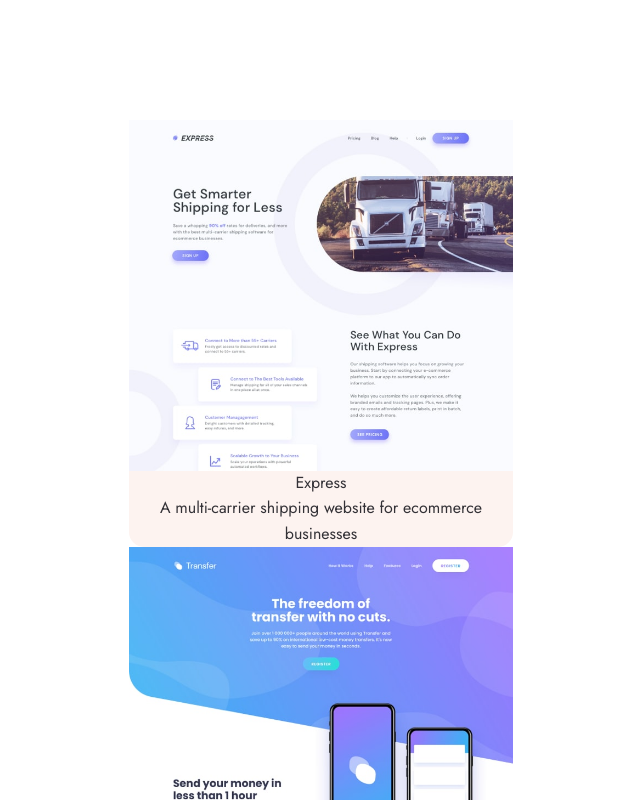
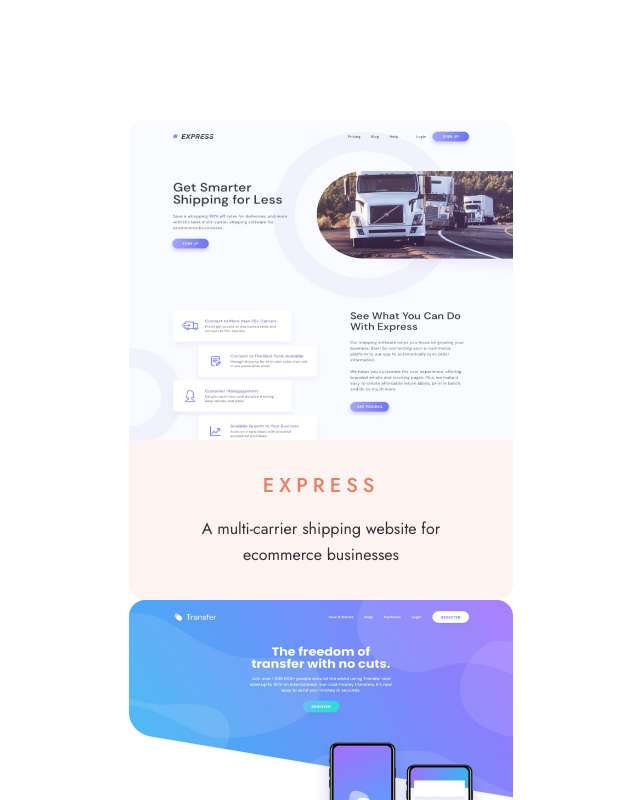
Before and after one commit to amza-web/Designo, a Next.js app: page /web-design in a window 1280 px wide. Shown: the part 460-1260 px from the top of the page, without its empty margins (319-959 px from the left). Built offline with nearby package versions, Linux system fonts and the light colour scheme.

Commit message:
updated the style

```diff
--- a/components/ProjectItem.js
+++ b/components/ProjectItem.js
@@ -3,12 +3,12 @@
 
 const ProjectItem = ({project}) => {
   return (
-    <li className='rounded-[15px] bg-[#fdf3f0] mx-auto'>
-        <div className=''>
-            <Image className='w-full h-full' src={project.img} />
+    <li className='rounded-2xl bg-[#fdf3f0] hover:bg-peach mx-auto overflow-hidden group transition-colors duration-300'>
+        <div>
+            <Image className='w-full h-80' src={project.img} />
         </div>
-        <div>
-            <h4>{project.title}</h4>
+        <div className='p-8 group-hover:text-white'>
+            <h4 className='text-peach group-hover:text-white text-xl tracking-[5px] uppercase font-medium pb-4'>{project.title}</h4>
             <p>{project.desc}</p>
         </div>
     </li>
```
